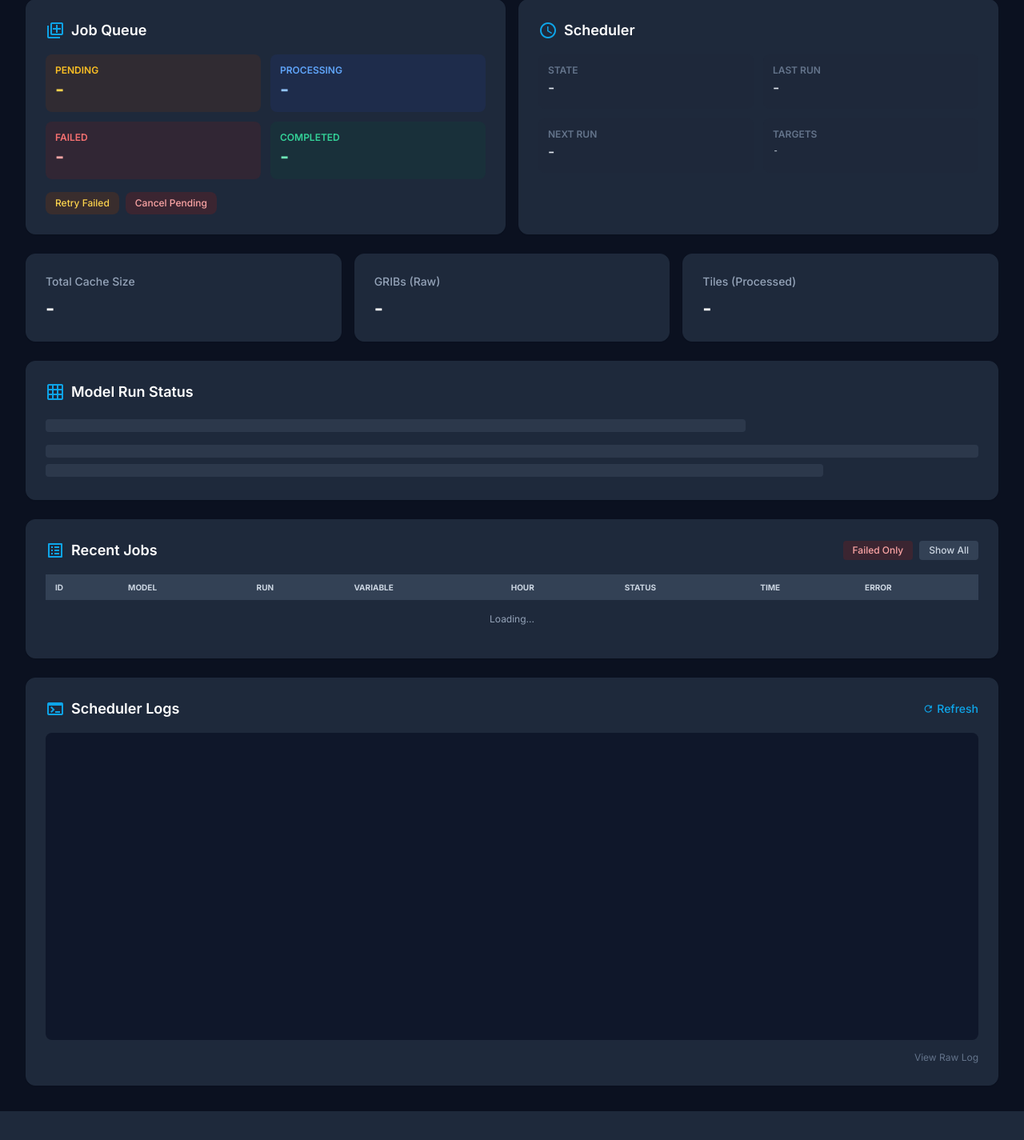
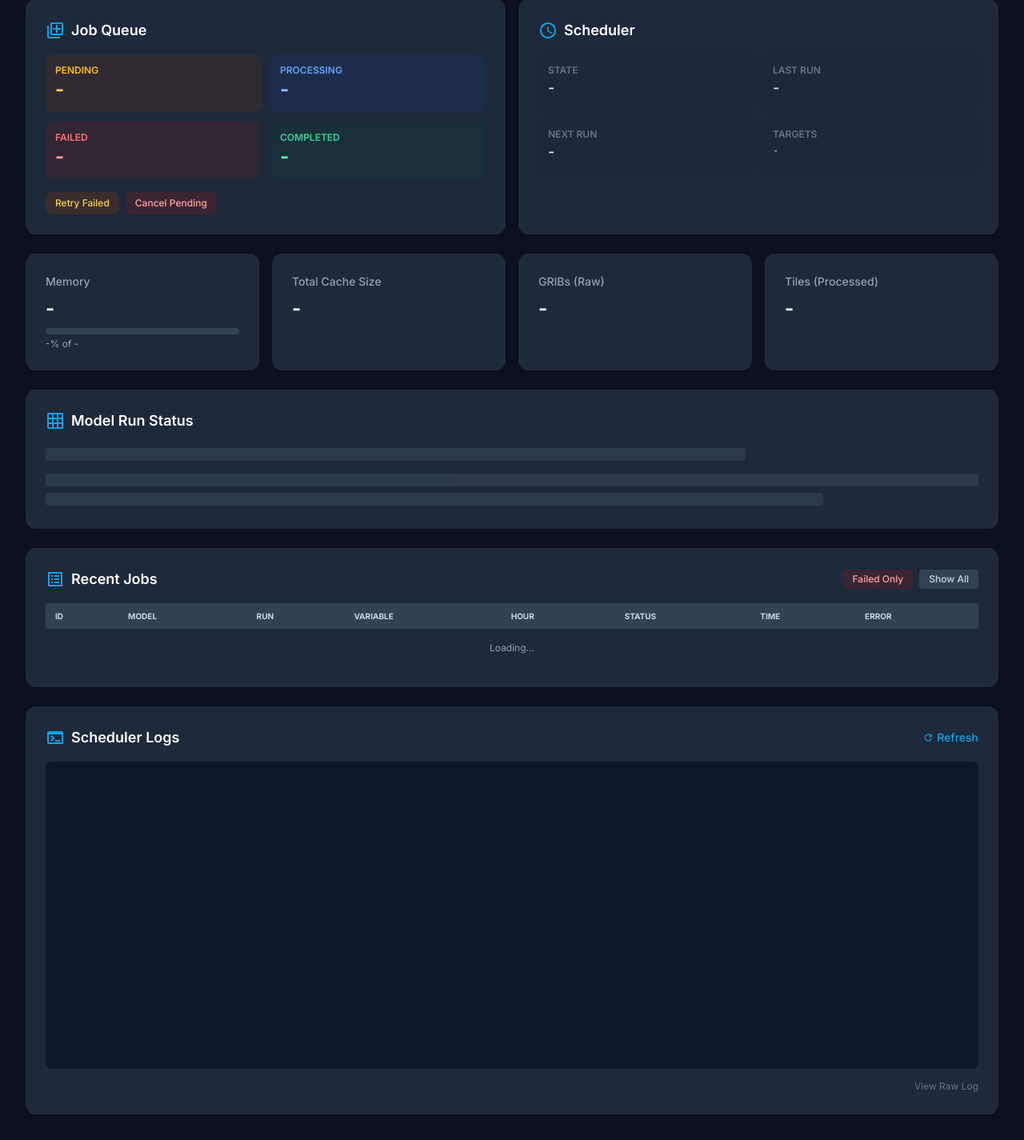
Before and after one commit to djw500/radarcheck, a Python web app: template templates/status.html in a window 1280 px wide. Shown: the part 98-1523 px from the top of the page at 80% size. Before the commit the page ends 1487 px from the top, so only its background shows below. Run offline with Jinja, Linux system fonts and the light colour scheme; the template is opened without the code that fills it, so the values that code supplies are empty; some libraries are stand-ins or nearby versions.

Commit message:
feat: add memory pressure readout to status page
- New _get_memory_info() reads /proc/meminfo for total/available/used
- Status API includes memory object in summary response
- Status page shows memory bar with color coding:
  green <75%, amber 75-90%, red >90%

Co-Authored-By: Claude Opus 4.6 <noreply@anthropic.com>

```diff
--- a/static/js/statusView.js
+++ b/static/js/statusView.js
@@ -106,6 +106,7 @@ async function refreshAll() {
         renderJobQueue(summaryData.job_queue);
         renderSchedulerStats(summaryData.scheduler_status);
         renderDiskUsage(summaryData.disk_usage);
+        renderMemory(summaryData.memory);
         renderRunGrid(gridData);
     } catch (e) {
         console.error('Failed to load status:', e);
@@ -167,6 +168,20 @@ function renderDiskUsage(u) {
     if (e('diskTotal')) e('diskTotal').textContent = formatBytes(u.total);
     if (e('diskGribs')) e('diskGribs').textContent = formatBytes(u.gribs?.total || 0);
     if (e('diskTiles')) e('diskTiles').textContent = formatBytes(u.tiles?.total || 0);
+}
+
+function renderMemory(m) {
+    if (!m) return;
+    const e = id => document.getElementById(id);
+    if (e('memUsed')) e('memUsed').textContent = formatBytes(m.used);
+    if (e('memTotal')) e('memTotal').textContent = formatBytes(m.total);
+    if (e('memPct')) e('memPct').textContent = m.percent_used;
+    const bar = e('memBar');
+    if (bar) {
+        bar.style.width = m.percent_used + '%';
+        bar.className = 'h-2 rounded-full transition-all ' +
+            (m.percent_used > 90 ? 'bg-red-500' : m.percent_used > 75 ? 'bg-amber-400' : 'bg-emerald-500');
+    }
 }
 
 // --- Run Grid: table summary view ---
--- a/templates/status.html
+++ b/templates/status.html
@@ -119,8 +119,16 @@
         </div>
     </div>
 
-    <!-- Disk Usage -->
-    <div class="grid grid-cols-1 md:grid-cols-3 gap-4">
+    <!-- Disk & Memory -->
+    <div class="grid grid-cols-2 md:grid-cols-4 gap-4">
+        <div class="bg-white dark:bg-card-dark rounded-xl border border-slate-200 dark:border-slate-800 shadow-sm p-6">
+            <h3 class="text-sm font-medium text-slate-500 dark:text-slate-400">Memory</h3>
+            <p id="memUsed" class="text-2xl font-bold text-slate-900 dark:text-white mt-2">-</p>
+            <div class="w-full bg-slate-200 dark:bg-slate-700 rounded-full h-2 mt-2">
+                <div id="memBar" class="h-2 rounded-full bg-primary transition-all" style="width:0%"></div>
+            </div>
+            <p class="text-xs text-slate-400 mt-1"><span id="memPct">-</span>% of <span id="memTotal">-</span></p>
+        </div>
         <div class="bg-white dark:bg-card-dark rounded-xl border border-slate-200 dark:border-slate-800 shadow-sm p-6">
             <h3 class="text-sm font-medium text-slate-500 dark:text-slate-400">Total Cache Size</h3>
             <p id="diskTotal" class="text-2xl font-bold text-slate-900 dark:text-white mt-2">-</p>
```
Also changed, not shown: routes/status.py (+18 -0 lines).
